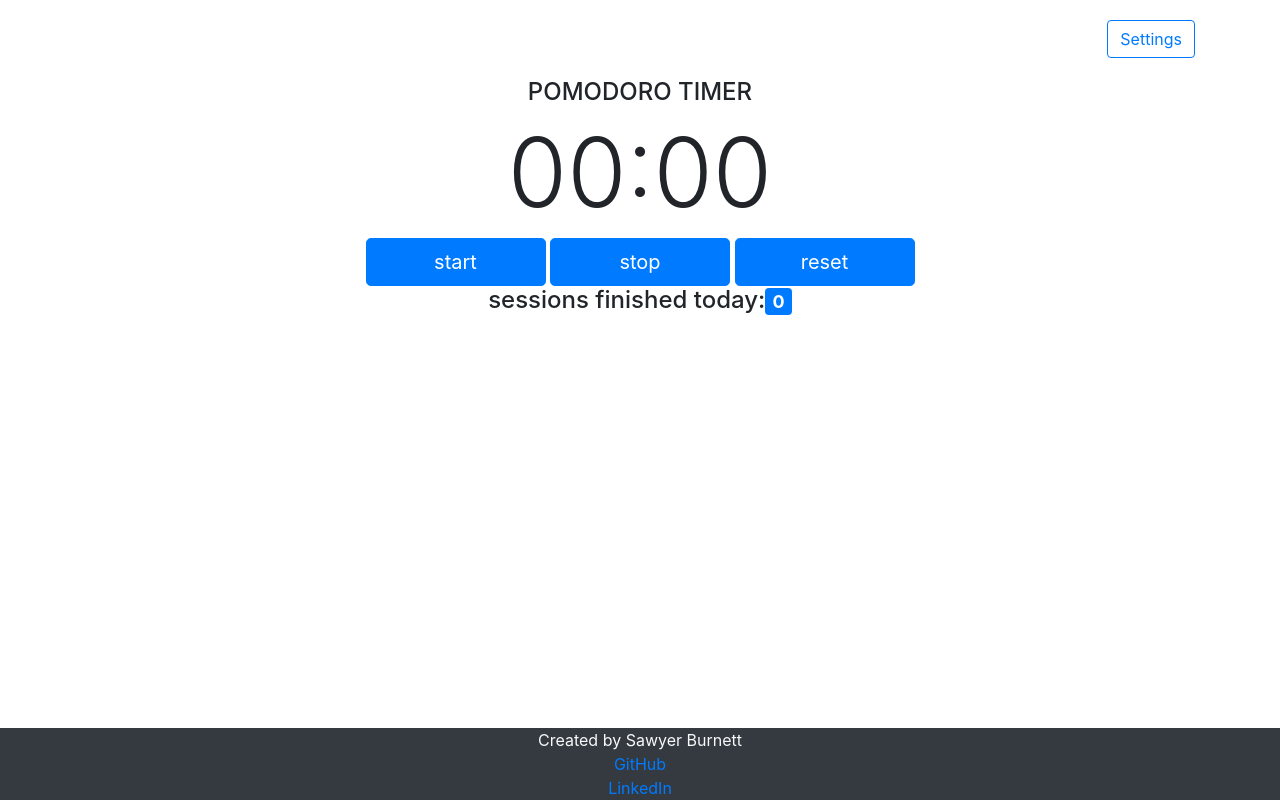
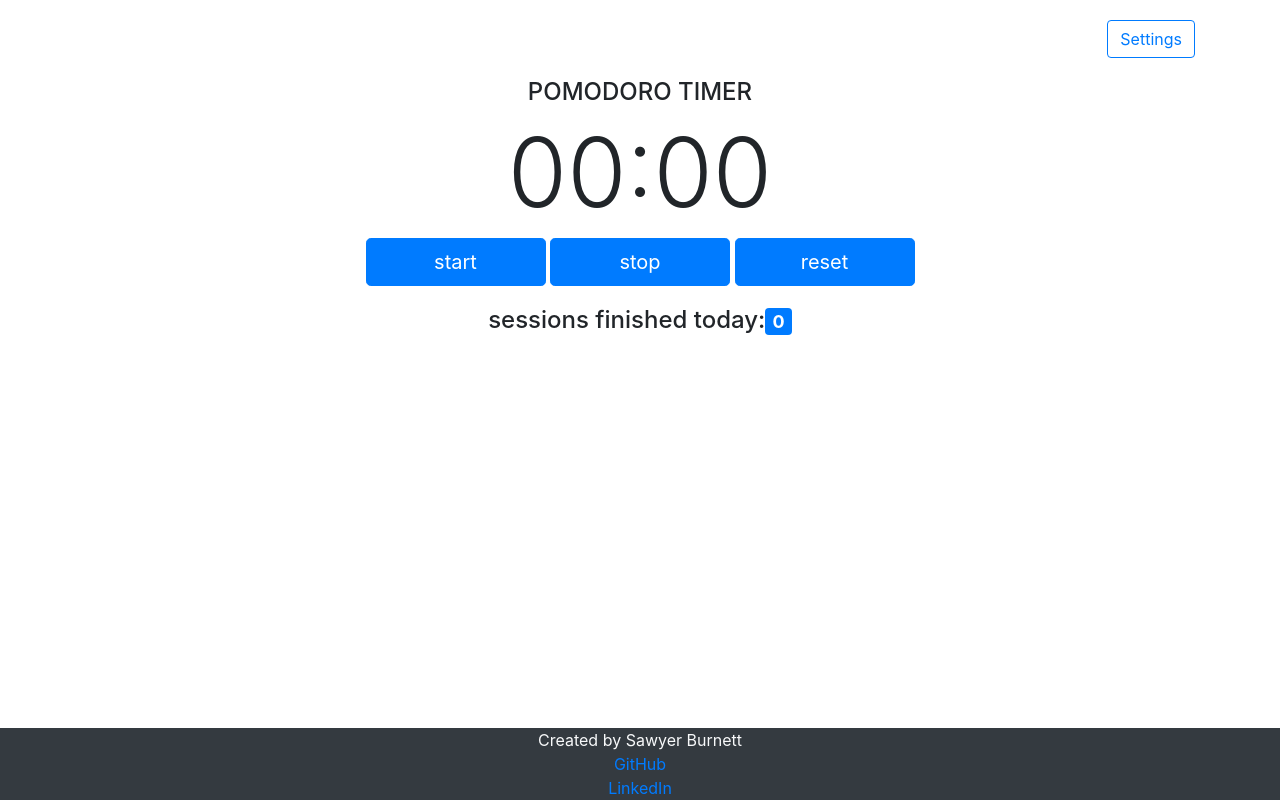
Before and after one commit to Burnett2k/work-timer-react, a React (Create React App) app: page / in a window 1280 px wide. Built offline with nearby package versions, Linux system fonts and the light colour scheme.

Commit message:
add top buffer to sessions completed styling

```diff
--- a/package.json
+++ b/package.json
@@ -8,6 +8,7 @@
     "react": "^16.4.0",
     "react-dom": "^16.4.0",
     "react-modal": "^3.5.1",
+    "react-redux": "^5.0.7",
     "react-scripts": "1.1.4"
   },
   "scripts": {
--- a/src/SessionCounter.js
+++ b/src/SessionCounter.js
@@ -4,7 +4,7 @@ class SessionCounter extends React.Component {
 
 	render() {
 		return (
-			<div className='top-buffer'>
+			<div className='q-top-buffer'>
 				<h4>sessions finished today:
 					<span className="badge badge-primary" id="sessionsCompleted">0</span>
 				</h4>
```
Also changed, not shown: 1 other file (tests, documents, lock files or other folders).
